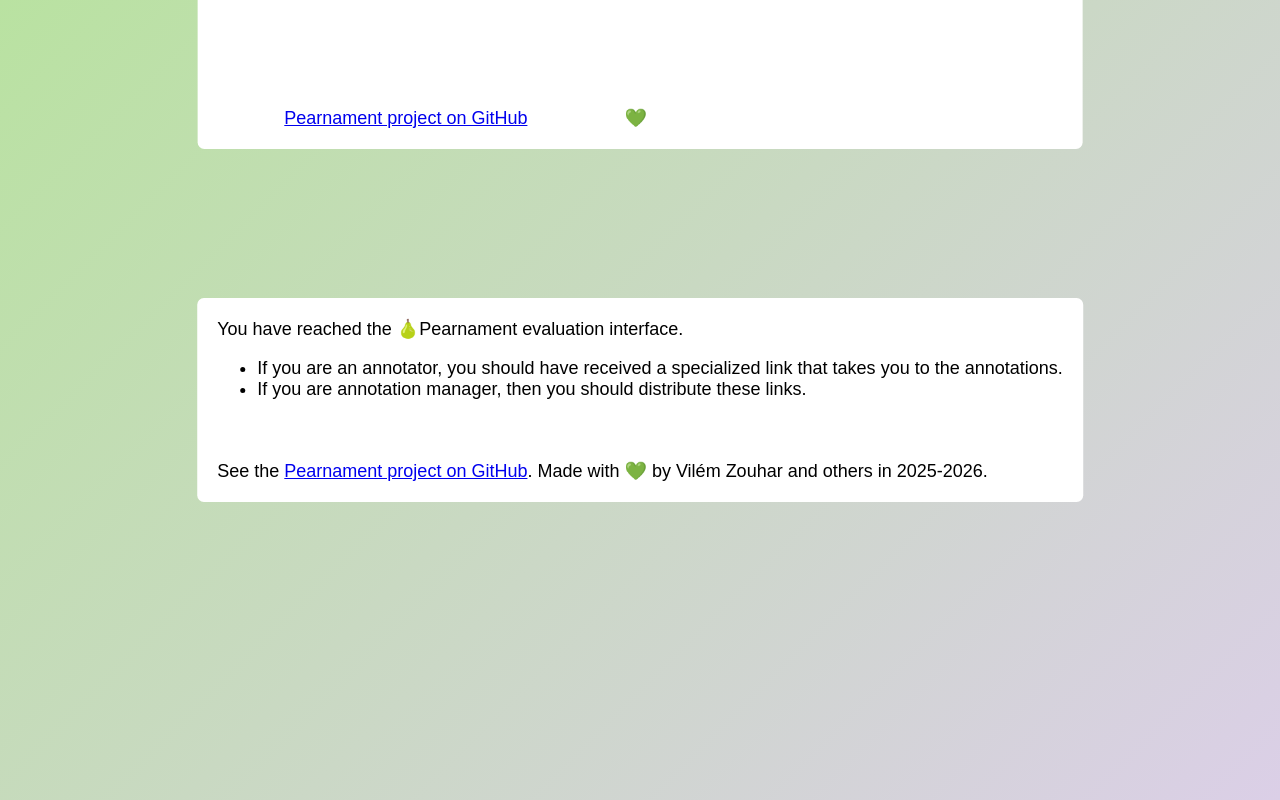
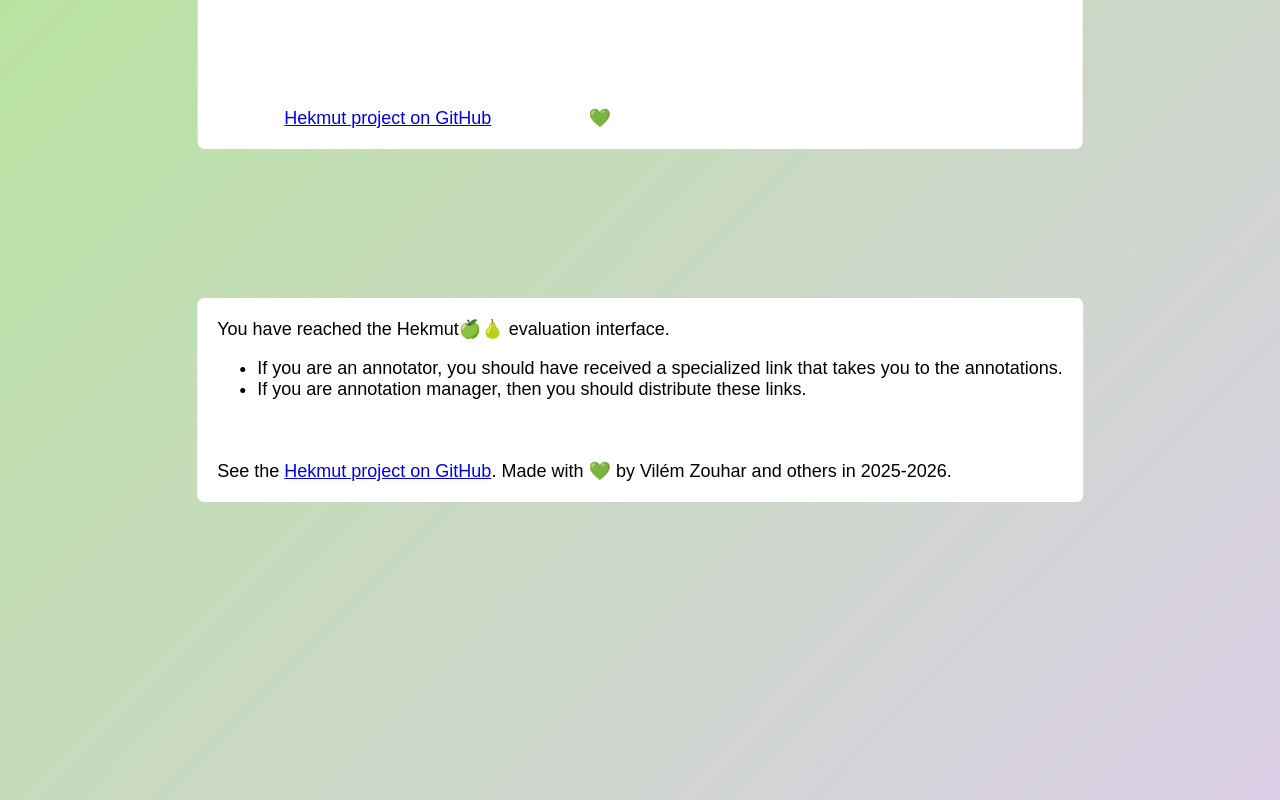
Before and after one commit to zouharvi/pearnament, a website built with webpack: page src/web/src/index.html in a window 1280 px wide. Built offline with nearby package versions, Linux system fonts and the light colour scheme; files whose address does not match are found by name.

Commit message:
rename pearnament -> hekmut

```diff
--- a/src/web/package.json
+++ b/src/web/package.json
@@ -1,7 +1,7 @@
 {
-  "name": "pearnament-frontend",
+  "name": "hekmut-frontend",
   "version": "0.0.1",
-  "description": "Frontend for evaluation with Pearnament.",
+  "description": "Frontend for evaluation with Hekmut.",
   "scripts": {
     "build": "webpack --mode production",
     "dev": "webpack serve --mode development",
--- a/src/web/src/index.html
+++ b/src/web/src/index.html
@@ -4,21 +4,21 @@
 <head>
   <meta charset="UTF-8">
   <meta name="viewport" content="width=device-width, initial-scale=1.0">
-  <title>Pearnament Evaluation</title>
+  <title>Hekmut Evaluation</title>
   <link rel="icon" type="image/svg+xml" href="assets/favicon.svg">
   <link rel="stylesheet" href="assets/style.css">
 </head>
 
 <body>
   <div class="white-box" style="width: max-content; font-size: large; position: absolute; top: 50%; left: 50%; transform: translate(-50%, -50%);">
-    You have reached the 🍐Pearnament evaluation interface.
+    You have reached the Hekmut🍏🍐 evaluation interface.
     <ul>
       <li>If you are an annotator, you should have received a specialized link that takes you to the annotations.</li>
       <li>If you are annotation manager, then you should distribute these links.</li>
     </ul>
 
     <br><br>
-    See the <a href="https://github.com/zouharvi/pearnament">Pearnament project on GitHub</a>. Made with 💚 by Vilém Zouhar and others in 2025-2026.
+    See the <a href="https://github.com/zouharvi/hekmut">Hekmut project on GitHub</a>. Made with 💚 by Vilém Zouhar and others in 2025-2026.
   </div>
 </body>
 </html>
```
Also changed, not shown: src/pyproject.toml (+4 -4 lines), src/web/src/dashboard.html (+1 -1 lines), src/web/src/pointwise.html (+1 -1 lines), README.md.
